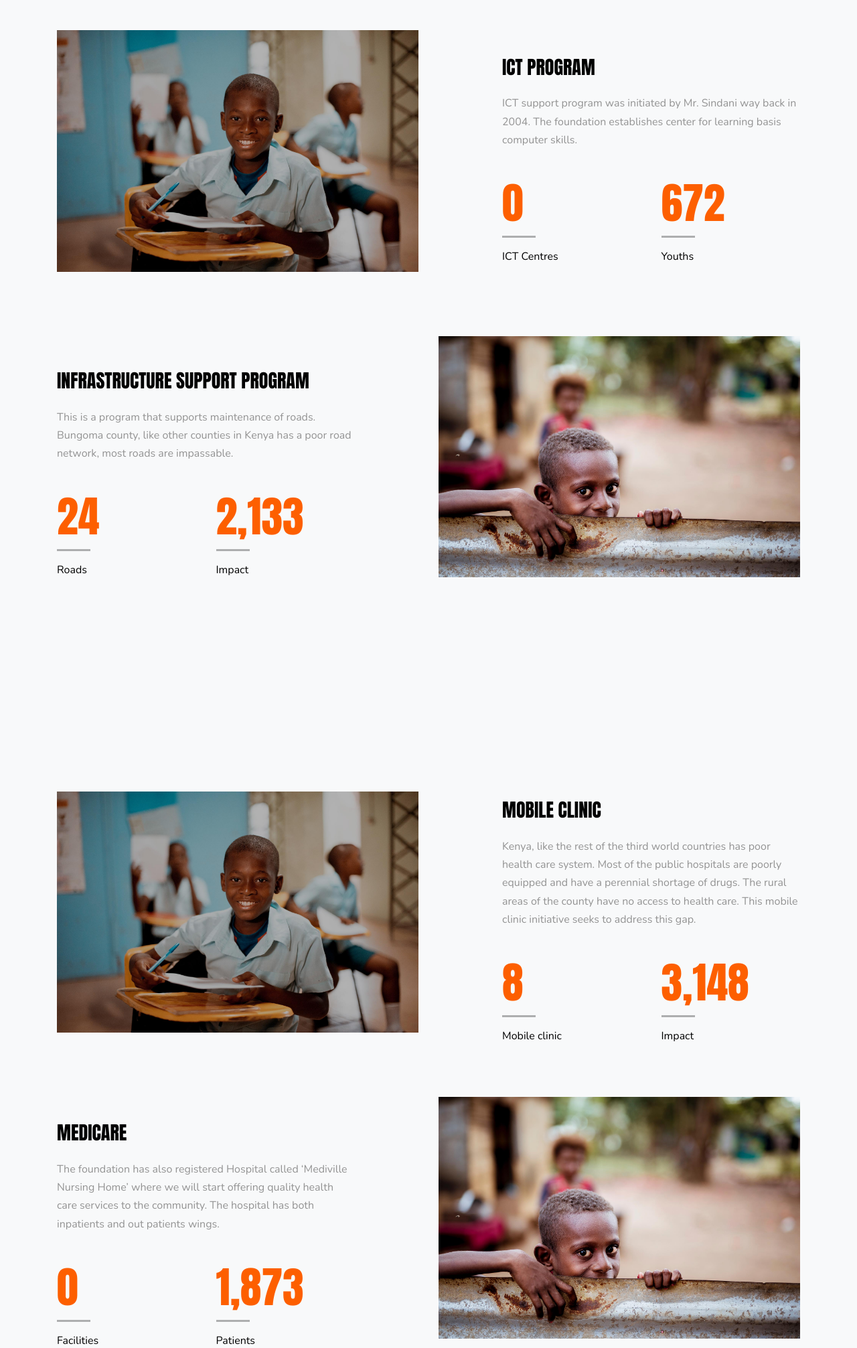
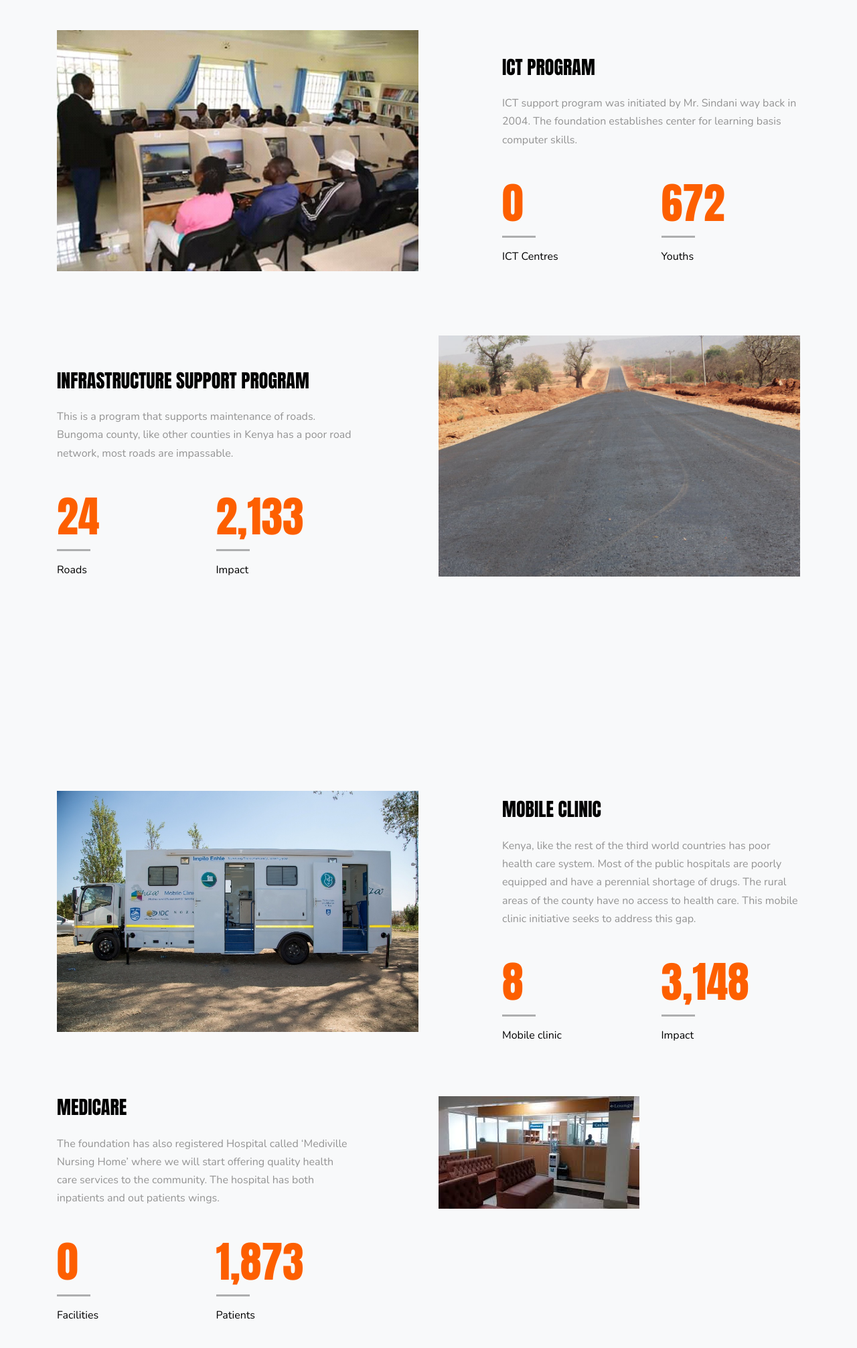
Before and after one commit to r3klaw/psf, a plain HTML site: page index.html in a window 1280 px wide. Shown: the part 2464-4477 px from the top of the page at 67% size. Drawn offline with nearby package versions, Linux system fonts and the light colour scheme; files whose address does not match are found by name.

Commit message:
updated project images

```diff
--- a/index.html
+++ b/index.html
@@ -169,7 +169,7 @@
         <div class="row mb-5">
 
           <div class="col-lg-6 mb-5">
-            <img src="images/hero_1_no-text.jpg" alt="Image" class="img-fluid">
+            <img src="images/ict.jpg" alt="Image" class="img-fluid">
           </div>
           <div class="col-lg-5 ml-auto align-self-center">
             <h3 class="text-black text-uppercase mb-4">ICT program</h3>
@@ -201,7 +201,7 @@
         <div class="row mb-5">
 
           <div class="col-lg-6 mb-5 order-lg-2">
-            <img src="images/hero_2_no-text.jpg" alt="Image" class="img-fluid">
+            <img src="images/road.jpg" alt="Image" class="img-fluid">
           </div>
           <div class="col-lg-5 mr-auto align-self-center order-lg-1">
             <h3 class="text-black text-uppercase mb-4">Infrastructure support program</h3>
@@ -232,7 +232,7 @@
       <div class="row mb-5">
 
         <div class="col-lg-6 mb-5">
-          <img src="images/hero_1_no-text.jpg" alt="Image" class="img-fluid">
+          <img src="images/moblieClinic.jpg" alt="Image" class="img-fluid">
         </div>
         <div class="col-lg-5 ml-auto align-self-center">
           <h3 class="text-black text-uppercase mb-4">Mobile clinic</h3>
@@ -264,7 +264,7 @@
       <div class="row mb-5">
 
         <div class="col-lg-6 mb-5 order-lg-2">
-          <img src="images/hero_2_no-text.jpg" alt="Image" class="img-fluid">
+          <img src="images/medicare.jpeg" alt="Image" class="img-fluid">
         </div>
         <div class="col-lg-5 mr-auto align-self-center order-lg-1">
           <h3 class="text-black text-uppercase mb-4">MEDICARE</h3>
@@ -295,7 +295,7 @@
     <div class="row mb-5">
 
       <div class="col-lg-6 mb-5">
-        <img src="images/hero_1_no-text.jpg" alt="Image" class="img-fluid">
+        <img src="images/entrepreneuship.jpg" alt="Image" class="img-fluid">
       </div>
       <div class="col-lg-5 ml-auto align-self-center">
         <h3 class="text-black text-uppercase mb-4">Enterprise development program</h3>
@@ -327,7 +327,7 @@
     <div class="row mb-5">
 
       <div class="col-lg-6 mb-5 order-lg-2">
-        <img src="images/hero_2_no-text.jpg" alt="Image" class="img-fluid">
+        <img src="images/mediaCentre.jpg" alt="Image" class="img-fluid">
       </div>
       <div class="col-lg-5 mr-auto align-self-center order-lg-1">
         <h3 class="text-black text-uppercase mb-4">Media Centre</h3>
@@ -358,7 +358,7 @@
     <div class="row mb-5">
 
       <div class="col-lg-6 mb-5">
-        <img src="images/hero_1_no-text.jpg" alt="Image" class="img-fluid">
+        <img src="images/sprtsAcademy.jpeg" alt="Image" class="img-fluid">
       </div>
       <div class="col-lg-5 ml-auto align-self-center">
         <h3 class="text-black text-uppercase mb-4">Sports program</h3>
@@ -487,7 +487,7 @@
               <h3 class="font-size-20 text-white">Peter Sindani</h3>
               <span class="d-block font-gray-5 letter-spacing-1 text-uppercase font-size-12 mb-3">Peter Sindani</span>
               <span class="d-block font-gray-5 letter-spacing-1 text-uppercase font-size-12 mb-3">Founder</span>
-              <p class="px-3 mb-3">Lorem ipsum dolor sit amet, consectetur adipisicing elit. Atque, repellat. At, soluta. Repellendus vero, consequuntur!</p>
+              <p class="px-3 mb-3">Mr. Sindani is a career administrator, with long experience in university administration.He worked as a senior Administrator, JKUAT University from 2010 to 2017. He has also taught Business and finance at the University. He is currently serving as an elected Member of County Assembly (MCA), and chairperson to the committee of Justice and Legal affairs of Bungoma County, a devolved unit of the Government of the Republic of Kenya.</p>
               <div class="block-social-1">
                 <a href="#" class="btn border-w-2 rounded primary-primary-outline--hover"><span class="icon-facebook"></span></a>
                 <a href="#" class="btn border-w-2 rounded primary-primary-outline--hover"><span class="icon-twitter"></span></a>
@@ -617,7 +617,7 @@
           <div class="col-lg-6">
             <div>
               <a href="single.html" class="mb-4 d-block"><img src="images/hero_1_no-text.jpg" alt="Image" class="img-fluid rounded"></a>
-              <h2><a href="single.html">How to Invest In Investing Company</a></h2>
+              <h2><a href="single.html">Sponsoring bright minds</a></h2>
               <p class="text-muted mb-3 text-uppercase small"><span class="mr-2">January 18, 2020</span> By <a href="single.html" class="by">David Rashid</a></p>
               <p>Lorem ipsum dolor sit amet, consectetur adipisicing elit. Quaerat et suscipit iste libero neque. Vitae quidem ducimus voluptatibus nemo cum odio ab enim nisi, itaque, libero fuga veritatis culpa quis!</p>
               <p><a href="single.html">Get Started</a></p>
@@ -626,7 +626,7 @@
           <div class="col-lg-6">
             <div>
               <a href="single.html" class="mb-4 d-block"><img src="images/hero_2_no-text.jpg" alt="Image" class="img-fluid rounded"></a>
-              <h2><a href="single.html">How to Invest In Investing Company</a></h2>
+              <h2><a href="single.html">Feeding the Hungry</a></h2>
               <p class="text-muted mb-3 text-uppercase small"><span class="mr-2">January 18, 2020</span> By <a href="single.html" class="by">David Rashid</a></p>
               <p>Lorem ipsum dolor sit amet, consectetur adipisicing elit. Quaerat et suscipit iste libero neque. Vitae quidem ducimus voluptatibus nemo cum odio ab enim nisi, itaque, libero fuga veritatis culpa quis!</p>
               <p><a href="single.html">Read More</a></p>
```
Also changed, not shown: images/entrepreneuship.jpg (added), images/ict.jpg (added), images/img_1.jpg (deleted), images/img_2.jpg (deleted), images/img_3.jpg (deleted), images/mediaCentre.jpg (added), images/medicare.jpeg (added), images/moblieClinic.jpg (added), images/person_1.jpg (deleted), images/person_2.jpg (deleted), images/person_3.jpg (deleted), images/person_4.jpg (deleted), images/person_5.jpg (deleted), images/road.jpg (added), 1 more files.
